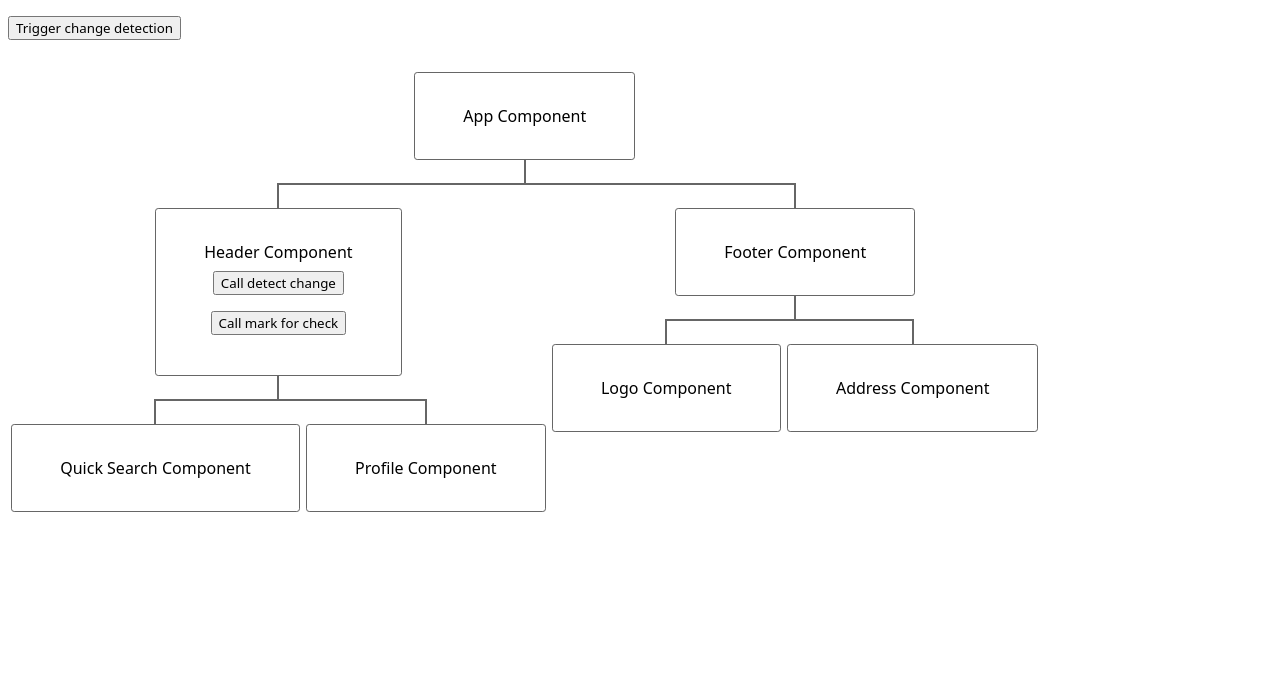
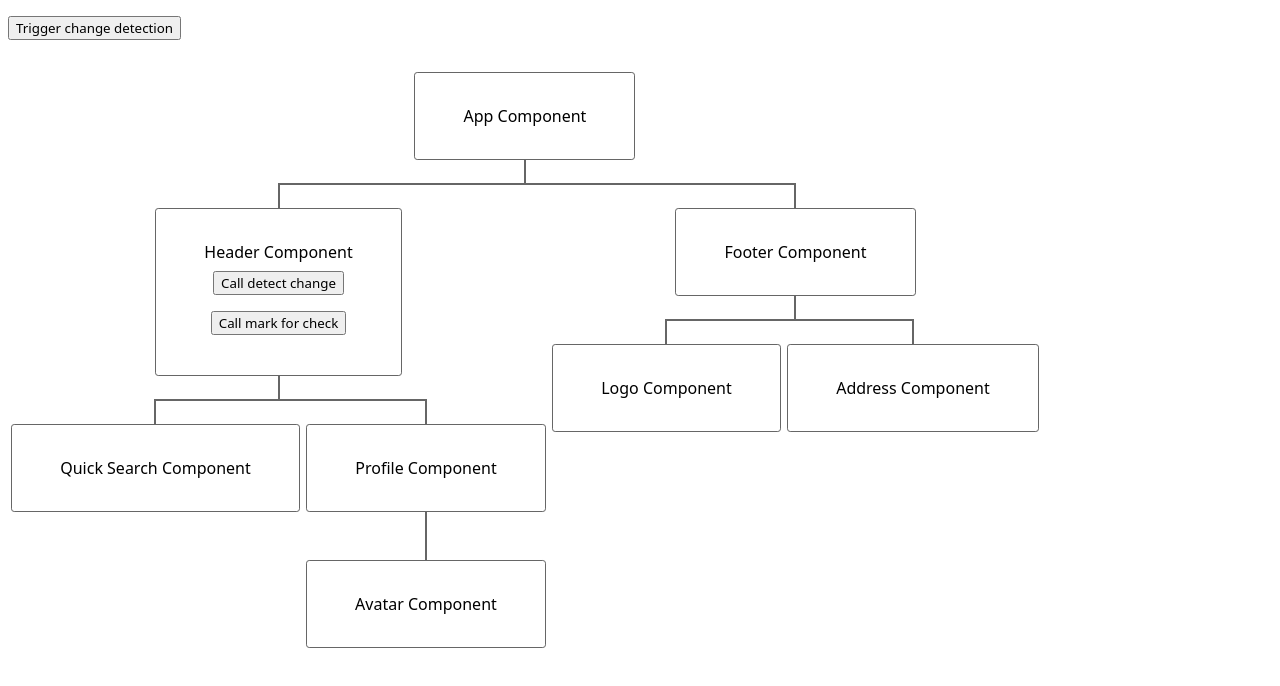
Before and after one commit to khanhtl/angular-change-detection, an Angular app: page / in a window 1280 px wide. Shown: the top 686 px of the page. Built offline with nearby package versions, Linux system fonts and the light colour scheme.

Commit message:
add avatar component and test

```diff
--- /dev/null
+++ b/src/app/header/profile/avatar/avatar.component.ts
@@ -0,0 +1,17 @@
+import { Component, ElementRef } from '@angular/core';
+import { highLight } from 'src/highLight';
+
+@Component({
+  selector: 'app-avatar',
+  template: `
+    {{ highLight() }}
+    <span>Avatar Component</span>
+  `
+})
+export class AvatarComponent {
+  constructor(private el: ElementRef) {}
+  highLight() {
+    highLight(this.el)
+  }
+
+}
--- a/src/app/header/profile/profile.component.ts
+++ b/src/app/header/profile/profile.component.ts
@@ -1,4 +1,4 @@
-import { Component, ElementRef } from '@angular/core';
+import { ChangeDetectionStrategy, Component, ElementRef } from '@angular/core';
 import { highLight } from 'src/highLight';
 
 @Component({
@@ -6,7 +6,11 @@ import { highLight } from 'src/highLight';
   template: `
     {{ highLight() }}
     <span>Profile Component</span>
-  `
+    <ul>
+      <li><app-avatar></app-avatar></li>
+    </ul>
+  `,
+  changeDetection: ChangeDetectionStrategy.OnPush
 })
 export class ProfileComponent {
   constructor(private el: ElementRef) {}
--- a/src/app/header/quick-search/quick-search.component.ts
+++ b/src/app/header/quick-search/quick-search.component.ts
@@ -6,8 +6,7 @@ import { highLight } from 'src/highLight';
   template: `
     {{ highLight() }}
     <span>Quick Search Component</span>
-  `,
-  changeDetection: ChangeDetectionStrategy.OnPush
+  `
 })
 export class QuickSearchComponent {
   constructor(private el: ElementRef) {}
```
Also changed, not shown: src/app/header/header.module.ts (+5 -2 lines).
